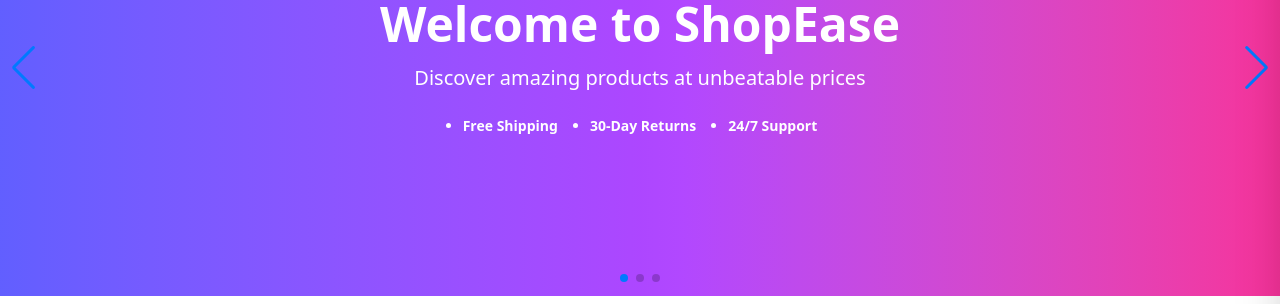
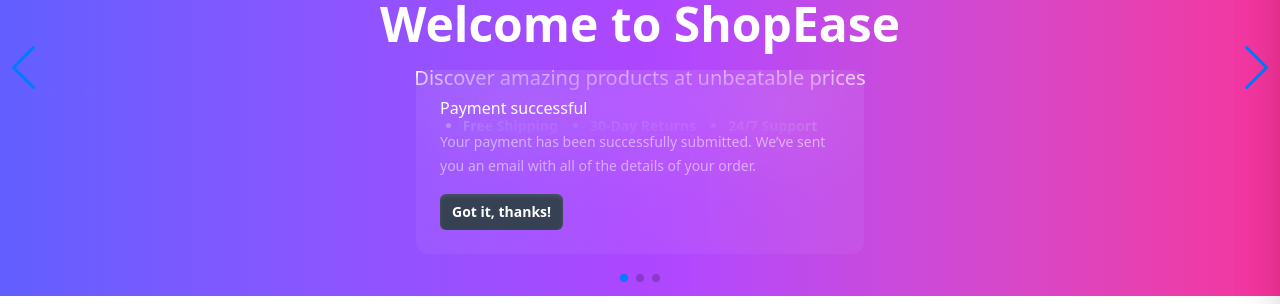
Before and after one commit to mdtayef001/qtec_assessment_frontend, a React (Vite) app: page / in a window 1280 px wide. Shown: the part 238-542 px from the top of the page. Built offline with nearby package versions, Linux system fonts and the light colour scheme.

Commit message:
add modal fot the check out

```diff
--- a/src/Components/CartSlider.jsx
+++ b/src/Components/CartSlider.jsx
@@ -1,8 +1,21 @@
 import { Minus, Plus, ShoppingBag, X } from "lucide-react";
 import useCart from "../Hooks/useCart";
+import { Button } from "@headlessui/react";
+import { useState } from "react";
+import CheckOutModal from "./CheckOutModal";
 
 const CartSlider = ({ isOpen, setIsSlider }) => {
   const { cartItem } = useCart();
+
+  let [isModalOpen, setIsModalOpen] = useState(true);
+
+  function open() {
+    setIsModalOpen(true);
+  }
+
+  function close() {
+    setIsModalOpen(false);
+  }
   return (
     <>
       {isOpen && (
@@ -95,14 +108,16 @@
                 {/* <span className="text-primary">${cartTotal.toFixed(2)}</span> */}
                 <span className="text-primary">$200</span>
               </div>
-              <button
-                // onClick={handleCheckout}
+
+              <Button
+                onClick={open}
                 className="w-full bg-black hover:bg-black/90 text-white py-4 rounded-lg"
               >
                 Proceed to Checkout
-              </button>
+              </Button>
             </div>
           )}
+          <CheckOutModal isOpen={isModalOpen} close={close} />
         </div>
       </div>
     </>
--- /dev/null
+++ b/src/Components/CheckOutModal.jsx
@@ -0,0 +1,44 @@
+import { Button, Dialog, DialogPanel, DialogTitle } from "@headlessui/react";
+
+const CheckOutModal = ({ isOpen, close }) => {
+  return (
+    <>
+      <Dialog
+        open={isOpen}
+        as="div"
+        className="relative z-100 focus:outline-none "
+        onClose={close}
+      >
+        <div className="fixed inset-0 z-10 w-screen overflow-y-auto">
+          <div className="flex min-h-full items-center justify-center p-4">
+            <DialogPanel
+              transition
+              className="w-full max-w-md rounded-xl bg-white/5 p-6 backdrop-blur-2xl duration-300 ease-out data-closed:transform-[scale(95%)] data-closed:opacity-0"
+            >
+              <DialogTitle
+                as="h3"
+                className="text-base/7 font-medium text-white"
+              >
+                Payment successful
+              </DialogTitle>
+              <p className="mt-2 text-sm/6 text-white/50">
+                Your payment has been successfully submitted. We’ve sent you an
+                email with all of the details of your order.
+              </p>
+              <div className="mt-4">
+                <Button
+                  className="inline-flex items-center gap-2 rounded-md bg-gray-700 px-3 py-1.5 text-sm/6 font-semibold text-white shadow-inner shadow-white/10 focus:not-data-focus:outline-none data-focus:outline data-focus:outline-white data-hover:bg-gray-600 data-open:bg-gray-700"
+                  onClick={close}
+                >
+                  Got it, thanks!
+                </Button>
+              </div>
+            </DialogPanel>
+          </div>
+        </div>
+      </Dialog>
+    </>
+  );
+};
+
+export default CheckOutModal;
```
